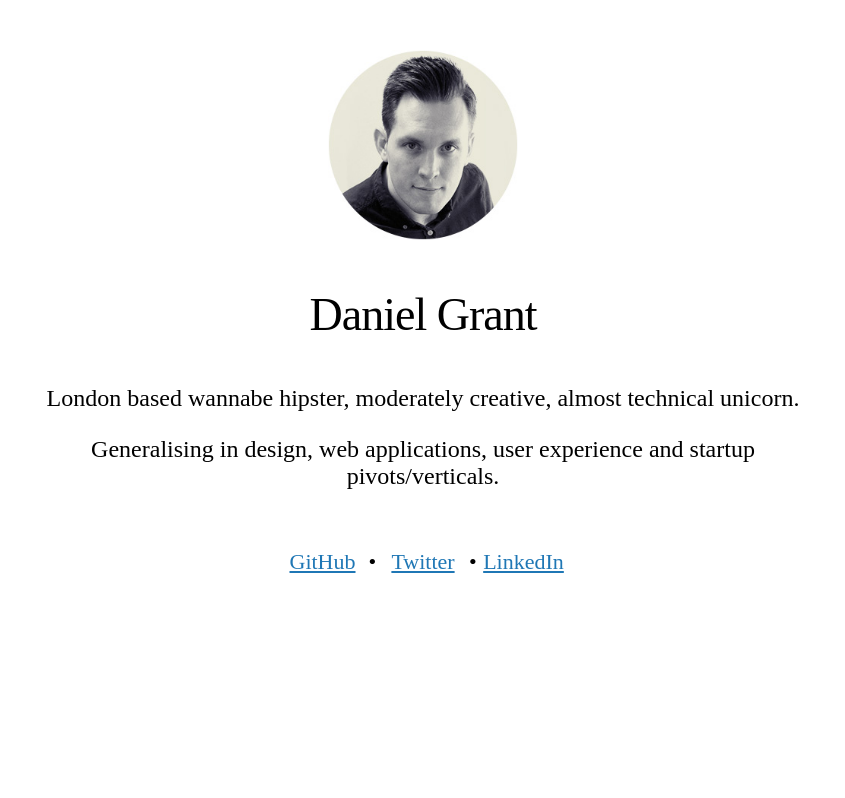
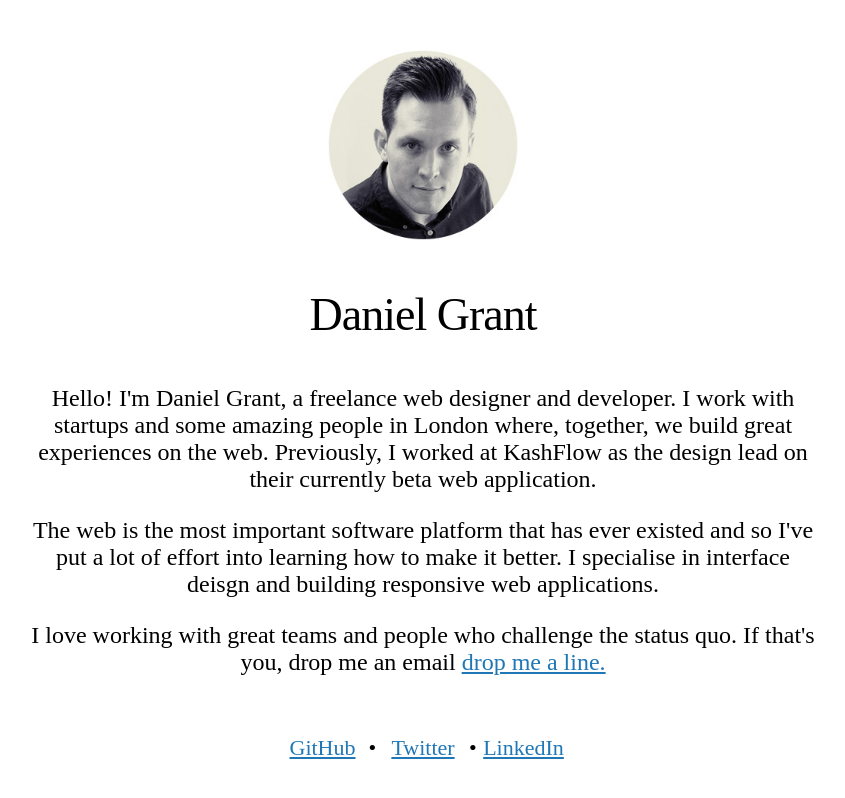
Before and after one commit to djgrant/djgrant.github.io, a Jekyll site: the page built from index.html, in a window 1280 px wide. Shown: the top 798 px of the page, without its empty margins (217-1062 px from the left). Built offline with Jekyll 4.4.1, drawn with Linux system fonts in a browser that asks for light colours; Markdown is read by kramdown in place of the engine named in the settings.

Commit message:
Update index.html

```diff
--- a/index.html
+++ b/index.html
@@ -6,8 +6,9 @@ title: Daniel Grant
 <div class="avatar"><img src="images/avatar.jpg"></div>
 <h1 class="title">Daniel Grant</h1>
 <div class="bio">
-  <p>London based wannabe hipster, moderately creative, almost technical unicorn.</p>
-  <p>Generalising in design, web applications, user experience and startup pivots/verticals.</p>
+  <p>Hello! I'm Daniel Grant, a freelance web designer and developer. I work with startups and some amazing people in London where, together, we build great experiences on the web. Previously, I worked at KashFlow as the design lead on their currently beta web application.</p>
+  <p>The web is the most important software platform that has ever existed and so I've put a lot of effort into learning how to make it better. I specialise in interface deisgn and building responsive web applications.</p>
+  <p>I love working with great teams and people who challenge the status quo. If that's you, drop me an email <a href="&#x6d;&#97;&#105;&#108;&#x74;&#x6f;&#x3a;&#104;&#101;&#108;&#x6c;&#x6f;&#x40;&#x64;&#97;&#x6e;&#x69;&#x65;&#x6c;&#103;&#114;&#97;&#x6e;&#116;&#x2e;&#x69;&#x6d;">drop me a line.</a></p>
 </div>
 <div class="socialLinks">
   <ul>
```
